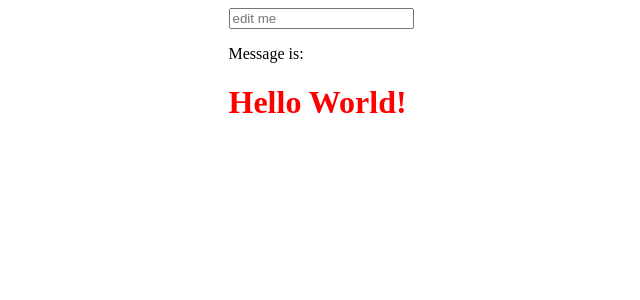
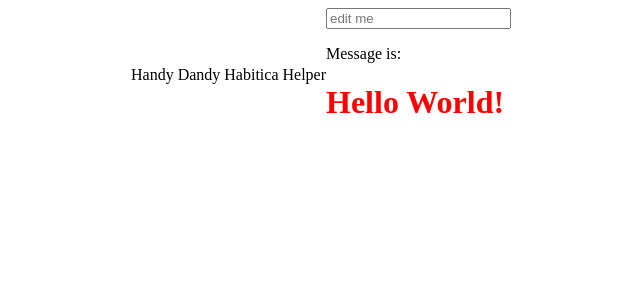
Before and after one commit to rostun/vuejs-playground, a JavaScript app: page / in a window 1280 px wide. Shown: the top 300 px of the page, without its empty margins (319-959 px from the left). Built offline with nearby package versions, Linux system fonts and the light colour scheme.

Commit message:
rename title

```diff
--- a/index.html
+++ b/index.html
@@ -4,7 +4,7 @@
 <head>
 	<meta charset="utf-8">
 	<meta name="viewport" content="width=device-width,initial-scale=1.0">
-	<title>Vue Vue Vue</title>
+	<title>Fun Fun Fun</title>
 </head>
 
 <body>
--- a/src/App.vue
+++ b/src/App.vue
@@ -1,5 +1,6 @@
 <template>
 	<div class="full-width center-content">
+		<div class="title">Handy Dandy Habitica Helper</div>
 		<Dashboard name="World" />
 	</div>
 </template>
```
